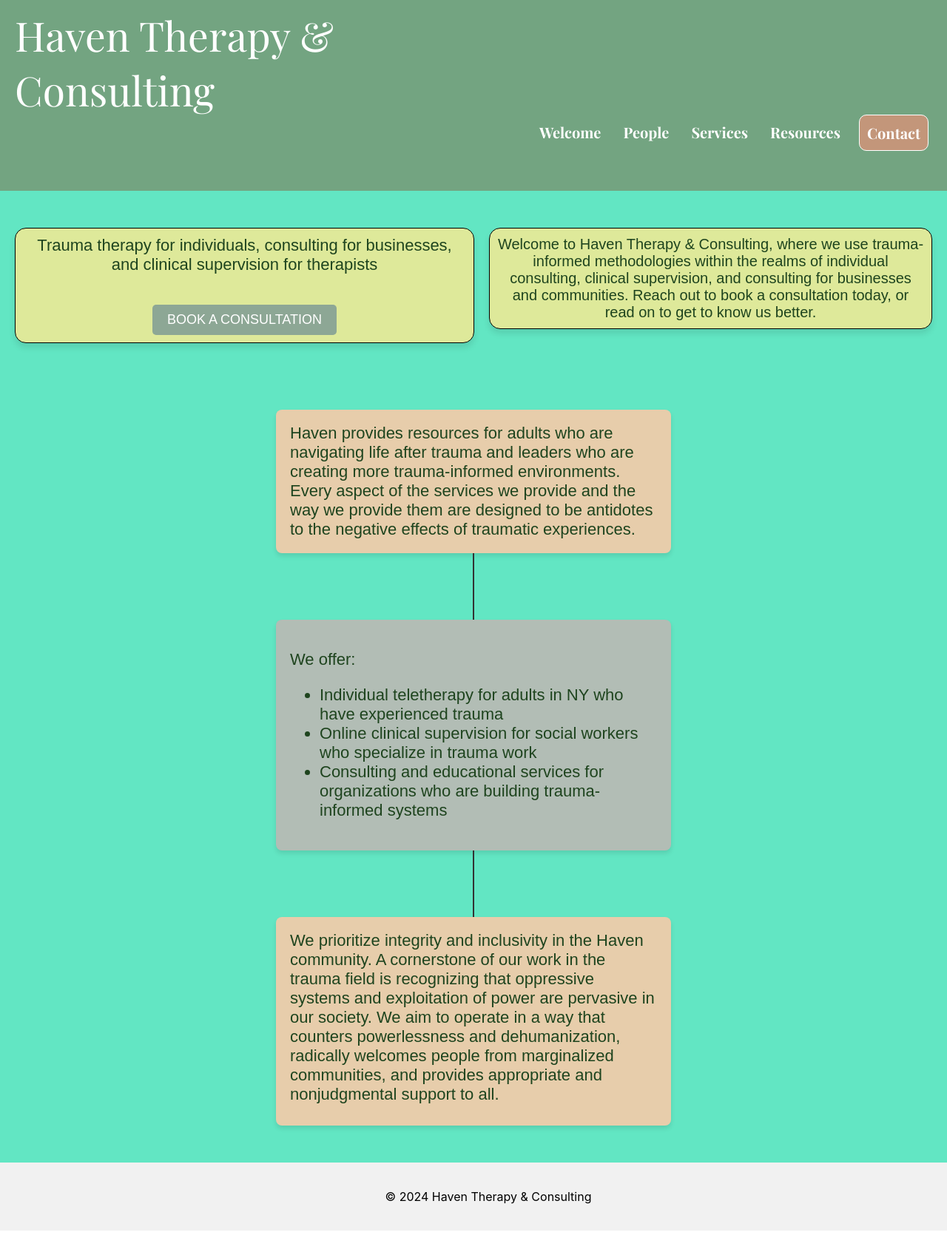
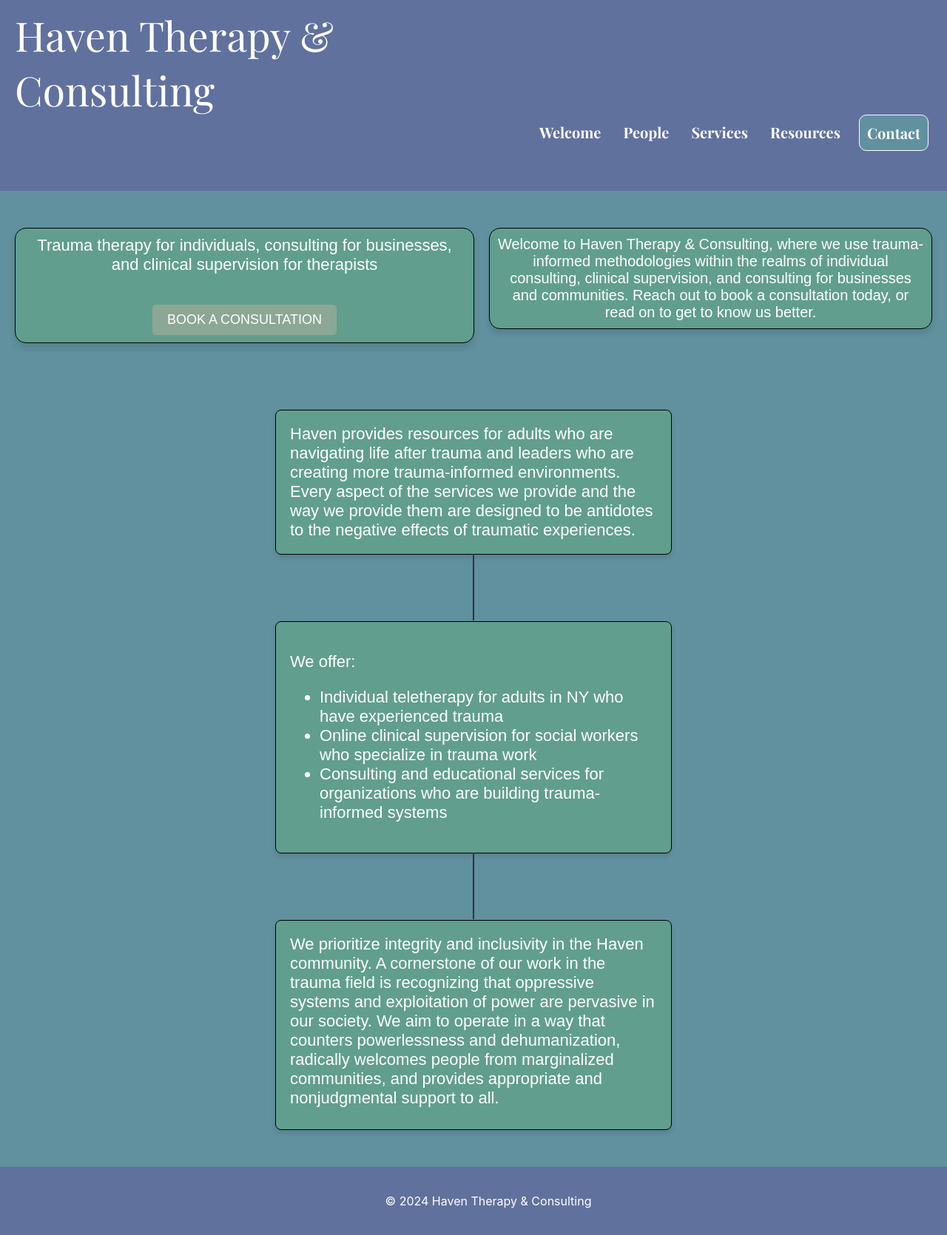
Before and after one commit to bowdumb/dmixon, a React (Create React App) app in the folder dmixon-business/: page / in a window 1280 px wide. Shown: the top 1670 px of the page at 74% size. Built offline with nearby package versions, Linux system fonts and the light colour scheme; a web font is replaced by a local one.

Commit message:
Incorporated original color scheme.

```diff
--- a/dmixon-business/src/styles/BodyContent.css
+++ b/dmixon-business/src/styles/BodyContent.css
@@ -1,5 +1,5 @@
 .body-content {
-    background-color: rgb(98, 230, 195);
+    background-color: rgb(97, 144, 158);
     color: rgb(30, 68, 30);
     display: flex;
     height: 100%;
--- a/dmixon-business/src/styles/Footer.css
+++ b/dmixon-business/src/styles/Footer.css
@@ -2,6 +2,7 @@
     width: 100%;
     padding: 20px;
     text-align: center;
-    background-color: #f1f1f1;
+    background-color: rgb(97, 113, 158);
     position: relative;
+    color: white;
 }
--- a/dmixon-business/src/styles/Landing.css
+++ b/dmixon-business/src/styles/Landing.css
@@ -5,6 +5,7 @@
     padding: 20px;
     padding-top: 50px;
     padding-bottom: 50px;
+    color: white;
 }
 
 .top-row {
@@ -23,7 +24,7 @@
     font-family: "Platypi", sans-serif;
     font-size: 22px;
     text-align: center;
-    background-color: rgb(222, 233, 154);
+    background-color: rgb(97, 158, 142);
     border-radius: 15px;
     margin-right: 10px; /* Space between header and statement */
     padding: 10px;
@@ -34,12 +35,13 @@
 .welcome-statement-container {
     font-size: 20px;
     margin-left: 10px; /* Space between statement and header */
+
 }
 
 .welcome-statement {
     font-family: "Platypi", sans-serif;
     text-align: center;
-    background-color: rgb(222, 233, 154);
+    background-color: rgb(97, 158, 142);
     border-radius: 15px;
     padding: 10px;
     border: 1px solid black;
@@ -54,6 +56,7 @@
     max-width: 40%;
     font-family: "Platypi", sans-serif;
     font-size: 22px;
+    border: 1px solid black;
     border-radius: 8px;
     padding: 19px;
     margin-top: 90px;
@@ -61,11 +64,11 @@
 }
 
 .statement.left {
-    background-color: rgb(178, 189, 181);
+    background-color: rgb(97, 158, 142);
 }
 
 .statement.right {
-    background-color: rgb(231, 205, 171);
+    background-color: rgb(97, 158, 142);
 }
 
 .chain::after {
--- a/dmixon-business/src/styles/Navbar.css
+++ b/dmixon-business/src/styles/Navbar.css
@@ -3,7 +3,7 @@
     top: 0;
     width: 100%;
     transition: all 0.3s ease-in-out;
-    background-color: rgb(115, 164, 129);
+    background-color: rgb(97, 113, 158);
 }
 
 .sticky {
@@ -74,7 +74,7 @@
 .nav-link-contact {
     text-decoration: none;
     color: white;
-    background-color: rgb(195, 150, 122);
+    background-color: rgb(97, 144, 158);
     font-weight: 700;
     font-size: 20px;
     font-family: "Playfair Display", sans-serif;
```
